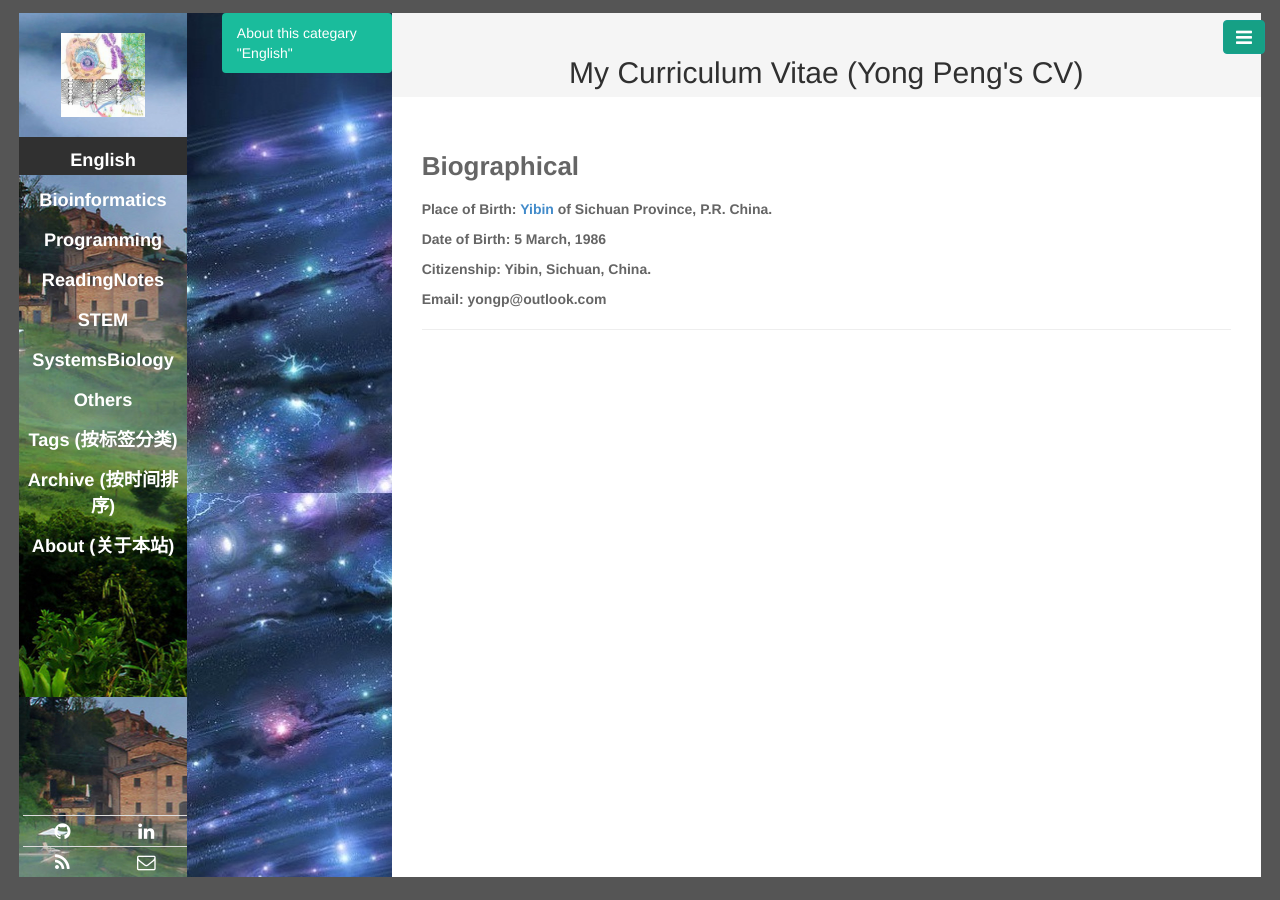
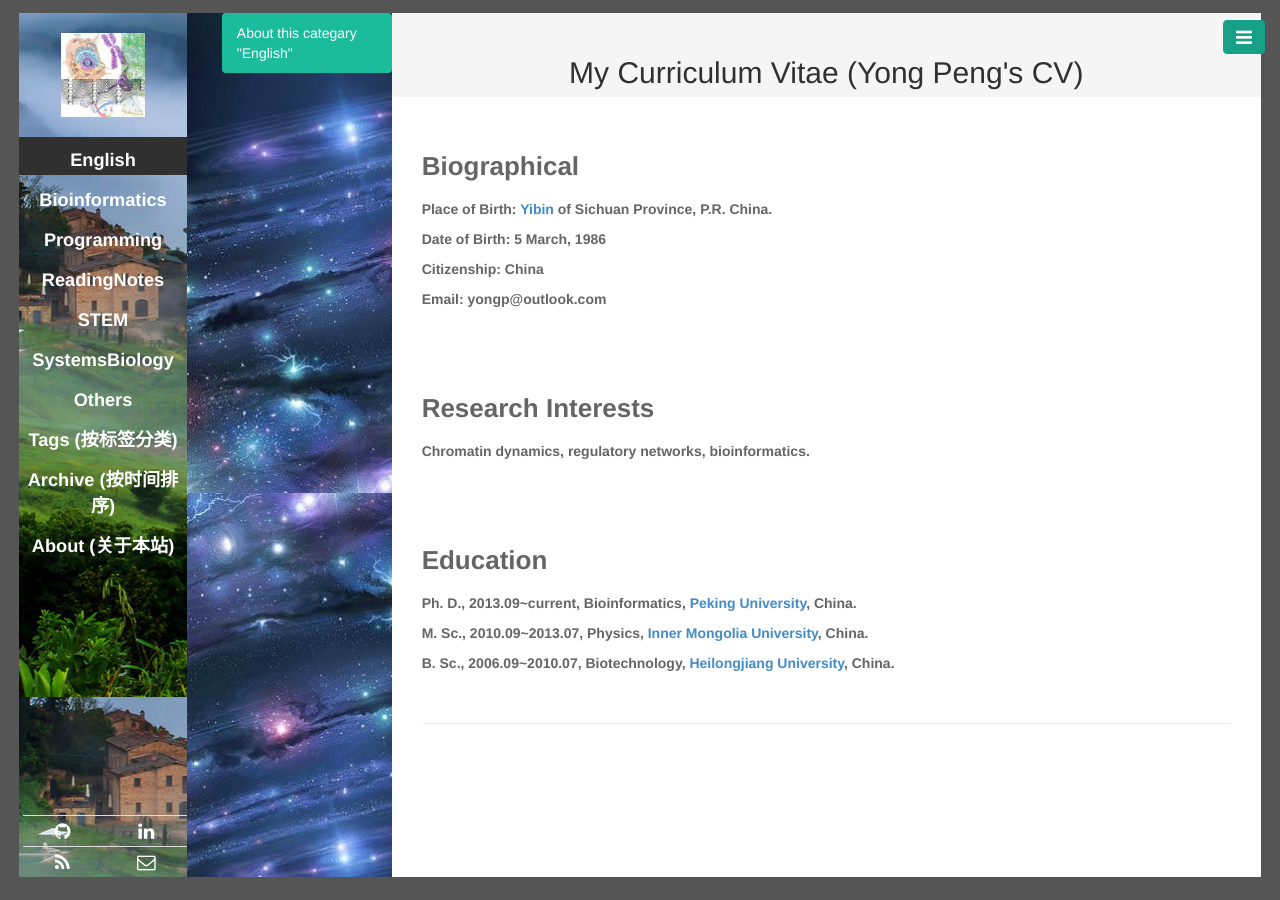
Before and after one commit to CTLife/CTLife.github.io, a Jekyll site: the page built from yongpeng.html, in a window 1280 px wide. Built offline with Jekyll 4.4.1, drawn with Linux system fonts in a browser that asks for light colours; Markdown is read by kramdown in place of the engine named in the settings.

Commit message:
Update yongpeng.html

```diff
--- a/yongpeng.html
+++ b/yongpeng.html
@@ -8,5 +8,20 @@ titlename: Yong Peng CV
 <h3><b>Biographical</b></h3>
 <p><b> Place of Birth: <a href="https://en.wikipedia.org/wiki/Yibin"> Yibin </a> of Sichuan Province, P.R. China.</b></p>
 <p><b> Date of Birth: 5 March, 1986 </b></p>
-<p><b> Citizenship: Yibin, Sichuan, China. </b></p>
+<p><b> Citizenship: China </b></p>
 <p><b> Email: yongp@outlook.com </b></p>
+<br>
+
+
+<br>
+<h3><b>Research Interests</b></h3>
+<p><b> Chromatin dynamics, regulatory networks, bioinformatics.</b></p>
+<br>
+
+
+<br>
+<h3><b>Education</b></h3>
+<p><b> Ph. D., 2013.09~current, Bioinformatics, <a href="https://en.wikipedia.org/wiki/Peking_University">Peking University</a>, China. </b></p>
+<p><b> M. Sc., 2010.09~2013.07, Physics, <a href="https://en.wikipedia.org/wiki/Heilongjiang_University">Inner Mongolia University</a>, China. </b></p>
+<p><b> B. Sc., 2006.09~2010.07, Biotechnology, <a href="https://en.wikipedia.org/wiki/Heilongjiang_University">Heilongjiang University</a>, China. </b></p>
+<br>
```
